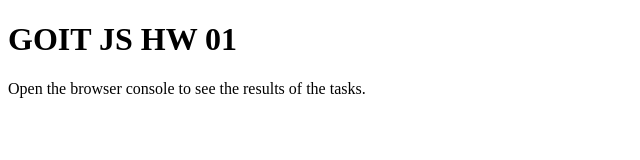
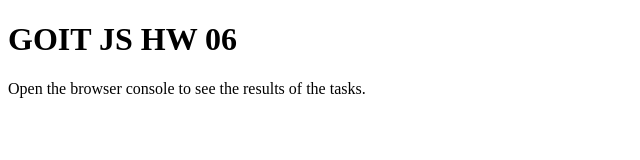
Before and after one commit to kutluhangil/goit-js-hw-06, a plain HTML site: page index.html in a window 1280 px wide. Shown: the full height of the page, 0-640 px from the left. Drawn offline with Linux system fonts and the light colour scheme.

Commit message:
Update heading from HW 01 to HW 06

```diff
--- a/index.html
+++ b/index.html
@@ -9,7 +9,7 @@
     <script src="./js/task-3.js" defer></script>
   </head>
   <body>
-    <h1>GOIT JS HW 01</h1>
+    <h1>GOIT JS HW 06</h1>
     <p>Open the browser console to see the results of the tasks.</p>
   </body>
 </html>
```
